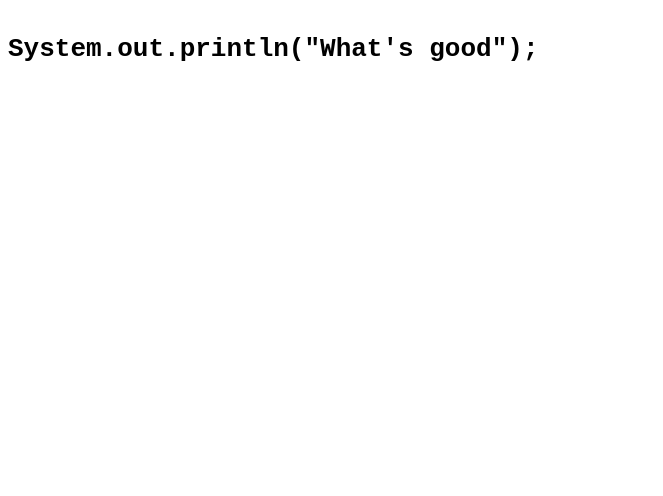
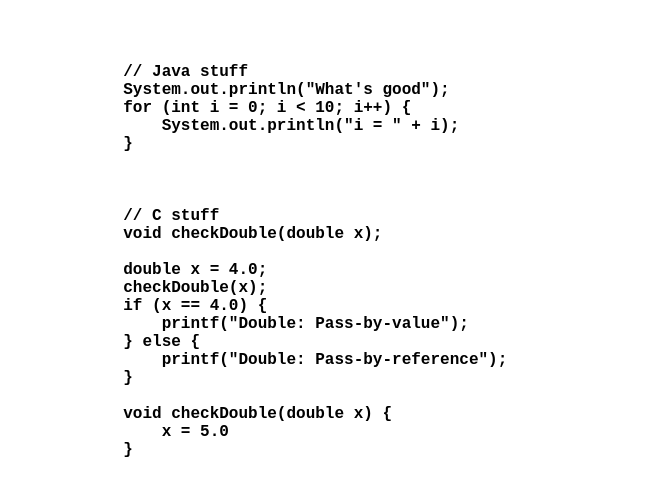
Before and after one commit to alexh76/alexh76-1536345.github.io, a plain HTML site: page index.html in a window 1280 px wide. Shown: the part 877-1373 px from the top of the page, without its empty margins (0-663 px from the left). Before the commit the page ends 962 px from the top, so only its background shows below. Drawn offline with Linux system fonts and the light colour scheme.

Commit message:
Add files via upload

```diff
--- a/index.html
+++ b/index.html
@@ -4,6 +4,9 @@
         <style>
             code {
                 font-family: monospace;
+                font-size: 12pt;
+                display: block;
+                white-space: pre-wrap
             }
         </style>
         <title>Hello World</title>
@@ -17,7 +20,29 @@
     </body>
     <body>
         <code>
+
+            // Java stuff
             System.out.println("What's good");
+            for (int i = 0; i < 10; i++) {
+                System.out.println("i = " + i);
+            }
+
+
+
+            // C stuff
+            void checkDouble(double x);
+
+            double x = 4.0;
+            checkDouble(x);
+            if (x == 4.0) {
+                printf("Double: Pass-by-value");
+            } else {
+                printf("Double: Pass-by-reference");
+            }
+
+            void checkDouble(double x) {
+                x = 5.0
+            }
         </code>
     </body>
 </html>
```
